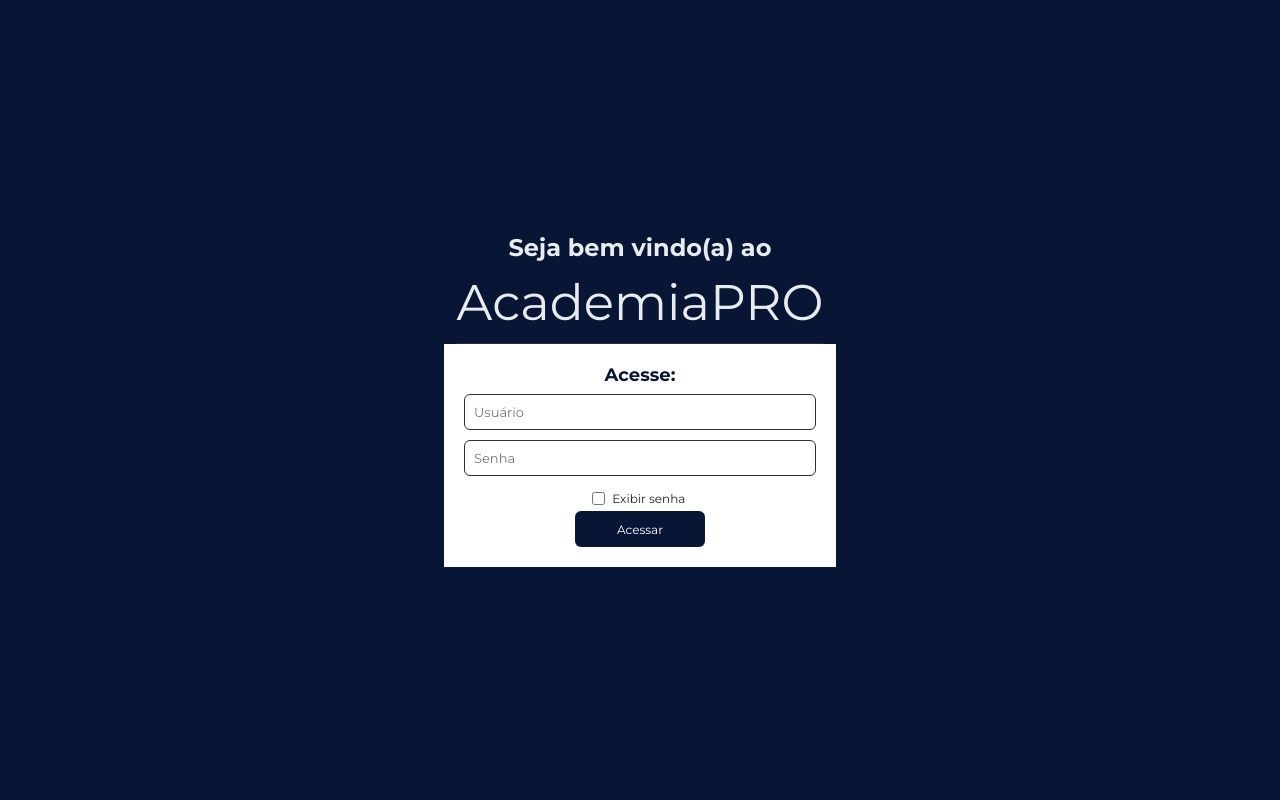
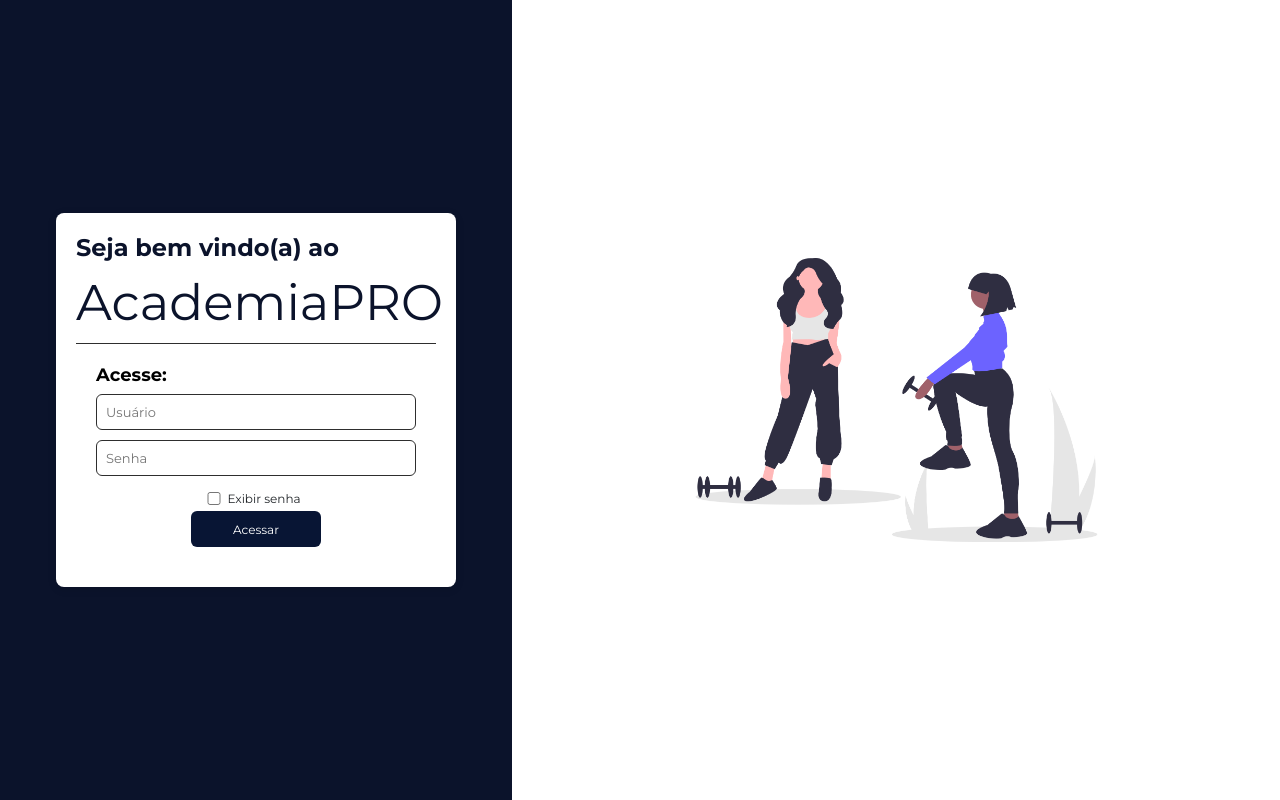
Before and after one commit to ArthurTeixeiraS/AcademiaPRO, a React (Vite) app: page / in a window 1280 px wide. Built offline with nearby package versions, Linux system fonts and the light colour scheme.

Commit message:
Ajustes tela de login

```diff
--- a/index.html
+++ b/index.html
@@ -2,7 +2,7 @@
 <html lang="pt-br">
   <head>
     <meta charset="UTF-8" />
-    <link rel="icon" type="image/svg+xml" href="/src/assets/imgAcademiaPRO.png" />
+    <link rel="icon" type="image/svg+xml" href="/src/assets/icon.png" />
     <meta name="viewport" content="width=device-width, initial-scale=1.0" />
     <link href="https://fonts.googleapis.com/css2?family=Montserrat:ital,wght@0,100;0,200;0,300;0,400;0,500;0,600;0,700;0,800;0,900;1,100;1,200;1,300;1,400;1,500;1,600;1,700;1,800;1,900&display=swap" rel="stylesheet">
     <title>AcademiaPRO</title>
--- a/src/Pages/Login/index.tsx
+++ b/src/Pages/Login/index.tsx
@@ -3,8 +3,6 @@ import { BackGroundContainer } from "../../components/utils/generic";
 
 export function Login() {
     return (
-        <BackGroundContainer>
             <LoginForm></LoginForm>
-        </BackGroundContainer>
     )
 }
--- a/src/components/Login/index.tsx
+++ b/src/components/Login/index.tsx
@@ -1,9 +1,8 @@
 
 import { useNavigate } from 'react-router-dom';
-import { MenuTitle, ExtraContainer, LoginConfigForm} from './styles';
+import { MenuTitle, ExtraContainer,LoginConfigForm, LeftContainer, RightContainer,LoginPageContainer,FormContainer} from './styles';
 import { ButtonGroup, ButtonLabel} from '../utils/styleButton'
 import { useState } from 'react';
-import { BackGroundContainer, Form } from '../utils/generic';
 
 export function LoginForm() {
     const navigate = useNavigate()
@@ -19,26 +18,26 @@ export function LoginForm() {
     const [showPassword, setShowPassword] = useState(false);
 
     return(
-        <BackGroundContainer>
+    <LoginPageContainer>
+      <LeftContainer>
+        <FormContainer onSubmit={handleLogin}>
             <MenuTitle>
                 <h1>{'Seja bem vindo(a) ao'}</h1>
                 <p>AcademiaPRO</p>
             </MenuTitle>
-            <Form onSubmit={handleLogin}>
             <LoginConfigForm>
                 <h2>Acesse:</h2>
                 <input
                         required
                         placeholder='Usuário'
                         onChange={(e) => setUsername(e.target.value)}
-                        type='text'>
-                    </input>
+                        type='text'/>
                 <input
                     required
                     placeholder='Senha'
                     type={showPassword ? 'text' : 'password'}
-                        id='passwordInput'>
-                    </input>
+                    id='passwordInput'/>
+
                 <ExtraContainer className="extraContainer">
                         <input
                             type="checkbox"
@@ -51,7 +50,10 @@ export function LoginForm() {
                         <ButtonLabel type='submit'>Acessar</ButtonLabel>
                 </ButtonGroup>
             </LoginConfigForm>
-            </Form>
-        </BackGroundContainer>
+        </FormContainer>
+      </LeftContainer>
+      <RightContainer>
+      </RightContainer>
+    </LoginPageContainer>
     )
 }
--- a/src/components/Login/styles.ts
+++ b/src/components/Login/styles.ts
@@ -1,16 +1,17 @@
 import styled from 'styled-components';
+import backgroundImage from '../../assets/login.png';
 
 export const MenuTitle = styled.div`
   padding-bottom: 1rem;
   border-bottom: 1px solid ${({ theme }) => theme.colors.black};
 
   h1 {
-    color: ${({ theme }) => theme.colors.secondary};
+   color: #0b132b;
     margin-bottom: 1rem;
   }
 
   p {
-    color: ${({ theme }) => theme.colors.secondary};
+    color: #0b132b;
     font-size: 5rem;
   }
 `;
@@ -54,3 +55,49 @@ export const LoginConfigForm = styled.div`
     margin: 0 0 1rem 0;
   }
 `
+export const LoginPageContainer = styled.div`
+  display: flex;
+  height: 100vh;
+  width: 100%;
+`;
+
+export const LeftContainer = styled.div`
+  width: 40%;
+  background-color: #0b132b;
+  display: flex;
+  justify-content: center;
+  align-items: center;
+`;
+
+export const RightContainer = styled.div`
+  width: 60%;
+  background-color: #fff;
+  background-image: url(${backgroundImage});
+  background-repeat: no-repeat;
+  background-size: 60%;
+  background-position: center;
+  display: flex;
+  justify-content: flex-end;
+  align-items: flex-end;
+`;
+
+export const ImageBackground = styled.div`
+  width: 100%;
+  height: 100%;
+  background-image:
+  /* linear-gradient(to right, rgba(11, 19, 43, 1), rgba(11, 19, 43, 0.2)), */
+  /* linear-gradient(to top, rgba(0, 0, 0, 0.2), rgba(0, 0, 0, 0)), */
+  url(${backgroundImage});
+  background-size: cover;
+  background-position: center;
+  background-repeat: no-repeat;
+`;
+
+export const FormContainer = styled.form`
+  width: 100%;
+  max-width: 400px;
+  padding: 2rem;
+  background-color: white;
+  border-radius: 8px;
+  box-shadow: 0 2px 10px rgba(0, 0, 0, 0.1);
+`;
```
Also changed, not shown: src/assets/login.png (added). Lines whose indentation alone changed are shown as unchanged.
